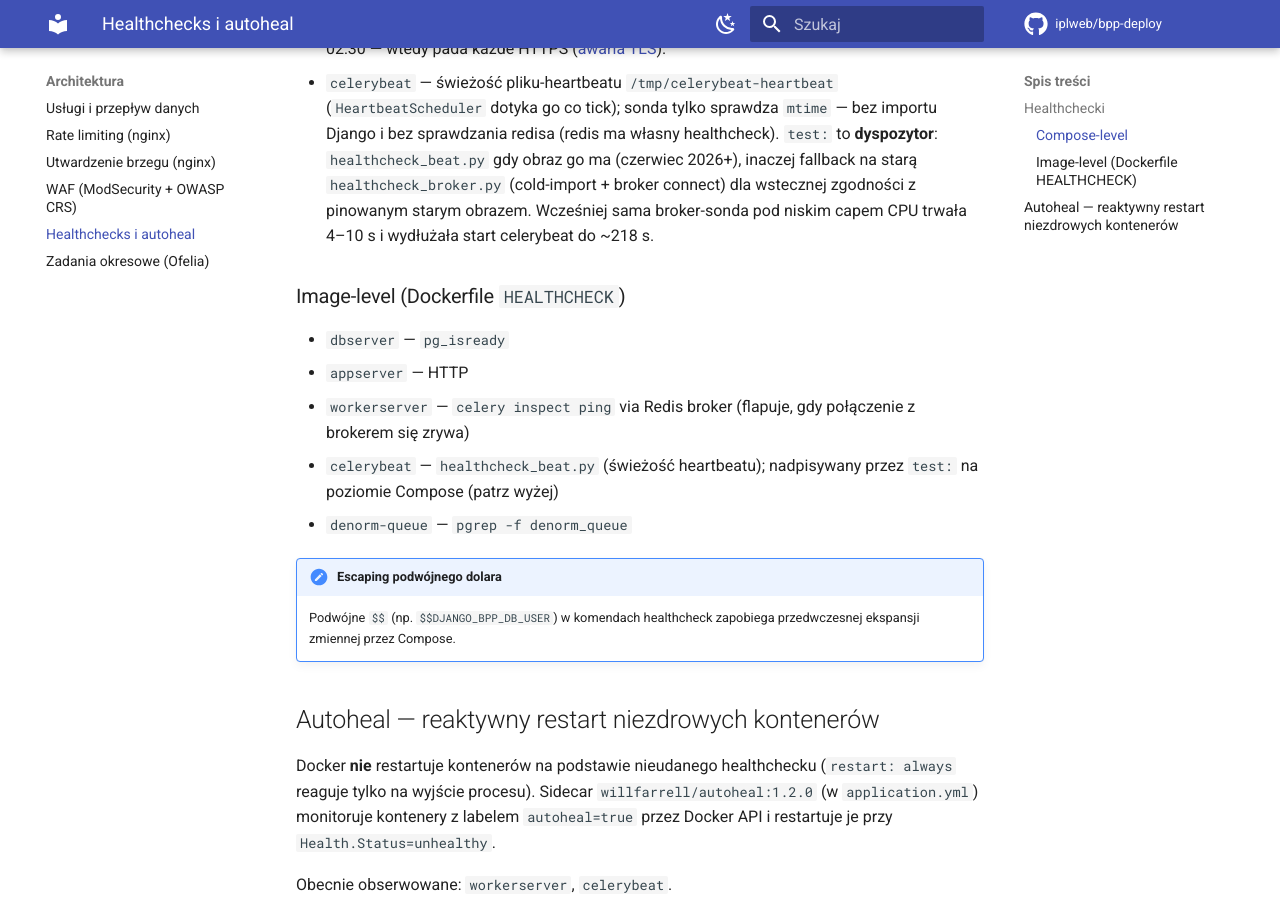
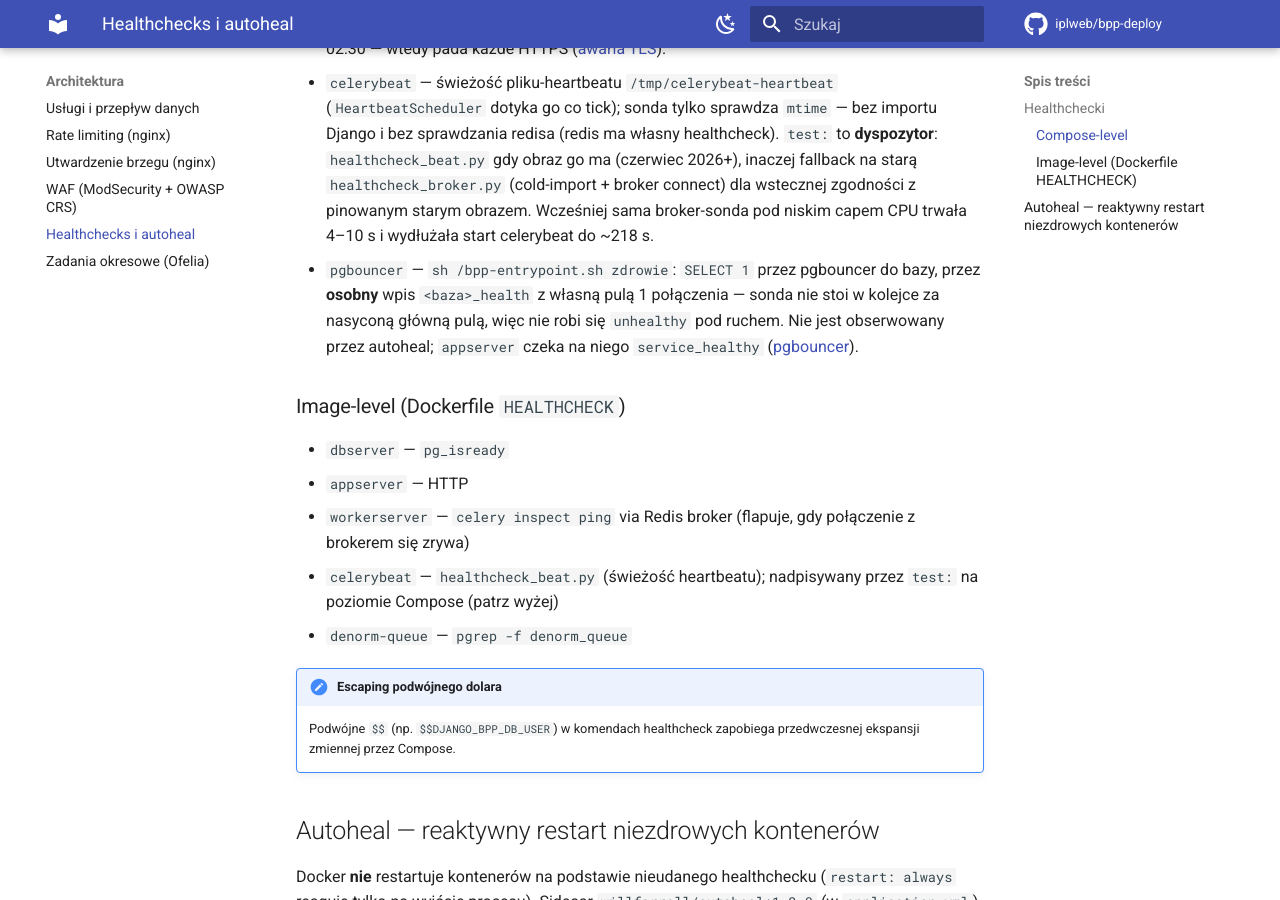
Before and after one commit to iplweb/bpp-deploy, an MkDocs documentation site: the page built from docs/architektura/healthchecks-autoheal.md, in a window 1280 px wide and 900 px high, scrolled down 602 px. Built offline with MkDocs 1.6.1 and Material for MkDocs 9.7.7, drawn with Linux system fonts in a browser that asks for light colours; comment, search, counter and statistics services are not loaded.

Commit message:
fix(pgbouncer): poprawki po review — ulimit nofile, test bez coreutils timeout, netdata w tescie, docs
- ulimits.nofile 4096 w compose: domyslny soft limit zalezy od daemona
  (czesto 1024), a pgbouncer przy max_client_conn=1000 potrzebuje ~1174
- test-pgbouncer: z_limitem (bash) zamiast timeout — na stockowym macOS brak
  timeout dawal falszywe OK w 7b i falszywy BLAD w 7
- test statyczny: netdata na liscie serwisow laczacych sie bezposrednio
- docs: komentarz trybu bazy zewnetrznej, healthcheck pgbouncera,
  PGBOUNCER_CPU_LIMIT nie jest liczony przez configure-resources

Co-Authored-By: Claude Opus 5.5 <noreply@anthropic.com>

```diff
--- a/docs/architektura/healthchecks-autoheal.md
+++ b/docs/architektura/healthchecks-autoheal.md
@@ -25,6 +25,11 @@
   inaczej fallback na starą `healthcheck_broker.py` (cold-import + broker connect)
   dla wstecznej zgodności z pinowanym starym obrazem. Wcześniej sama broker-sonda
   pod niskim capem CPU trwała 4–10 s i wydłużała start celerybeat do ~218 s.
+- `pgbouncer` — `sh /bpp-entrypoint.sh zdrowie`: `SELECT 1` przez pgbouncer do
+  bazy, przez **osobny** wpis `<baza>_health` z własną pulą 1 połączenia — sonda
+  nie stoi w kolejce za nasyconą główną pulą, więc nie robi się `unhealthy` pod
+  ruchem. Nie jest obserwowany przez autoheal; `appserver` czeka na niego
+  `service_healthy` ([pgbouncer](../konfiguracja/pgbouncer.md)).
 
 ### Image-level (Dockerfile `HEALTHCHECK`)
 
```
Also changed, not shown: docker-compose.database.external.yml (+5 -3 lines), docker-compose.pgbouncer.yml (+8 -0 lines), docs/konfiguracja/limity-zasobow.md (+3 -2 lines), 2 other files.
